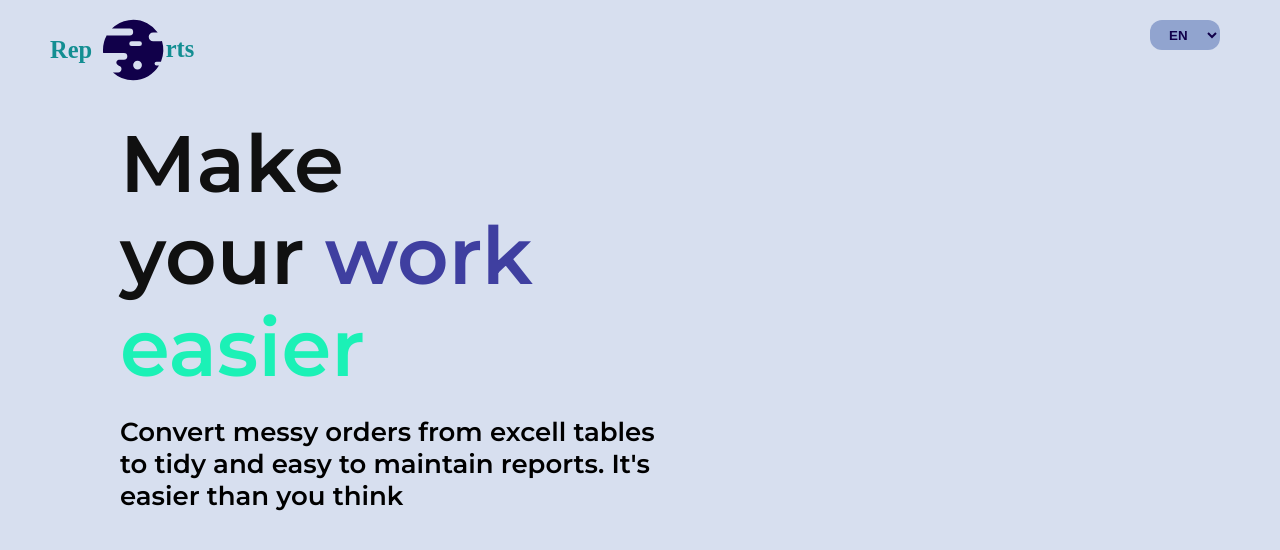
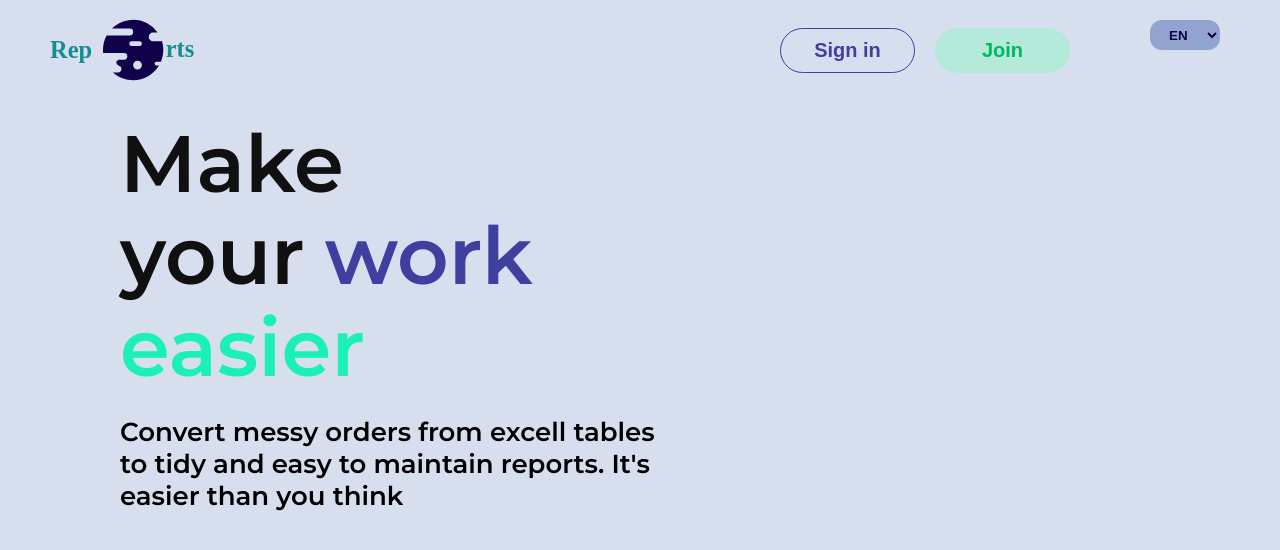
Before and after one commit to Fanki11er/Reports, a React (Create React App) app: page / in a window 1280 px wide. Shown: the top 550 px of the page. Built offline with nearby package versions, Linux system fonts and the light colour scheme.

Commit message:
Created navigation buttons on landing page

```diff
--- a/src/Language/English/English.ts
+++ b/src/Language/English/English.ts
@@ -3,6 +3,10 @@ import { LanguageObject } from "../../typescript/types";
 const english: LanguageObject = {
   language: "English",
   strings: {
+    navigation: {
+      signInButton: "Sign in",
+      joinButton: "Join",
+    },
     landingPage: {
       headerSection: {
         firstSpan: "Make",
--- a/src/Language/Polish/polish.ts
+++ b/src/Language/Polish/polish.ts
@@ -3,6 +3,10 @@ import { LanguageObject } from "../../typescript/types";
 const polish: LanguageObject = {
   language: "Polish",
   strings: {
+    navigation: {
+      signInButton: "Zaloguj",
+      joinButton: "Dołącz",
+    },
     landingPage: {
       headerSection: {
         firstSpan: "Zrób",
--- /dev/null
+++ b/src/components/Buttons/Buttons.ts
@@ -0,0 +1,33 @@
+import styled from "styled-components";
+
+const Button = styled.button`
+  width: 135px;
+  height: 45px;
+  border-radius: 30px;
+  font-size: ${({ theme }) => theme.fontSizes.medium};
+  font-weight: bold;
+  border: none;
+`;
+
+export const SignInButton = styled(Button)`
+  background-color: transparent;
+  border: 1px solid ${({ theme }) => theme.darkPurple};
+  color: ${({ theme }) => theme.darkPurple};
+  transition: box-shadow 0.2s;
+  margin-right: 20px;
+  &:hover {
+    box-shadow: 0px 0px 6px ${({ theme }) => theme.darkPurple};
+  }
+`;
+
+export const JoinButton = styled(Button)`
+  background-color: ${({ theme }) => theme.veryLightGreen};
+  color: ${({ theme }) => theme.darkerGreen};
+  transition: box-shadow 0.2s, border 0.2s;
+  &:hover {
+    box-shadow: 0px 0px 6px ${({ theme }) => theme.darkerGreen};
+    border: 1px solid ${({ theme }) => theme.darkerGreen};
+  }
+`;
+
+export default Button;
--- a/src/components/HeaderSection/HeaderSection.tsx
+++ b/src/components/HeaderSection/HeaderSection.tsx
@@ -49,7 +49,6 @@ const HeaderSection = () => {
       descriptionParagraph,
     },
   } = landingPage;
-  console.log(descriptionParagraph);
   return (
     <Wrapper>
       <Line>
--- /dev/null
+++ b/src/components/Navigation/Navigation.tsx
@@ -0,0 +1,31 @@
+import React, { useContext } from "react";
+import styled from "styled-components";
+import { LanguageContext } from "../../Providers/LanguageProvider/LanguageProvider";
+import { SignInButton, JoinButton } from "../Buttons/Buttons";
+
+const Wrapper = styled.nav`
+  display: flex;
+  justify-content: flex-start;
+  align-items: center;
+  width: 450px;
+  height: 100%;
+  background-color: transparent;
+`;
+
+const Navigation = () => {
+  const {
+    lang: {
+      strings: { navigation },
+    },
+  } = useContext(LanguageContext);
+
+  const { signInButton, joinButton } = navigation;
+  return (
+    <Wrapper>
+      <SignInButton>{signInButton}</SignInButton>
+      <JoinButton>{joinButton}</JoinButton>
+    </Wrapper>
+  );
+};
+
+export default Navigation;
--- a/src/components/TopWrapper/TopWrapper.tsx
+++ b/src/components/TopWrapper/TopWrapper.tsx
@@ -2,11 +2,13 @@ import React from "react";
 import styled from "styled-components";
 import LogoSvg from "../../assets/svg/Logo.svg";
 import LanguageSwitch from "../LanguageSwitch/LanguageSwitch";
+import Navigation from "../Navigation/Navigation";
 
 const Wrapper = styled.div`
   width: 100%;
   height: 100px;
   display: flex;
+  justify-content: space-between;
   background-color: transparent;
   padding: 0 50px;
   position: relative;
@@ -23,6 +25,7 @@ const TopWrapper = (props: React.ComponentProps<any>) => {
     <Wrapper>
       <Logo src={LogoSvg} />
       {children}
+      <Navigation />
       <LanguageSwitch />
     </Wrapper>
   );
--- a/src/themes/MainTheme.ts
+++ b/src/themes/MainTheme.ts
@@ -5,6 +5,12 @@ const theme = {
   darkPurple: "#3F3FA0",
   veryDarkBlue: "#11004A",
   lightGreen: "#1BF1B6",
+  veryLightGreen: "#B3EADA",
+  darkerGreen: "#01B75F",
+  fontSizes: {
+    large: "26px",
+    medium: "20px",
+  },
 };
 
 export default theme;
--- a/src/typescript/types.ts
+++ b/src/typescript/types.ts
@@ -1,6 +1,10 @@
 export interface LanguageObject {
   language: string;
   strings: {
+    navigation: {
+      signInButton: string;
+      joinButton: string;
+    };
     landingPage: {
       headerSection: {
         firstSpan: string;
```
